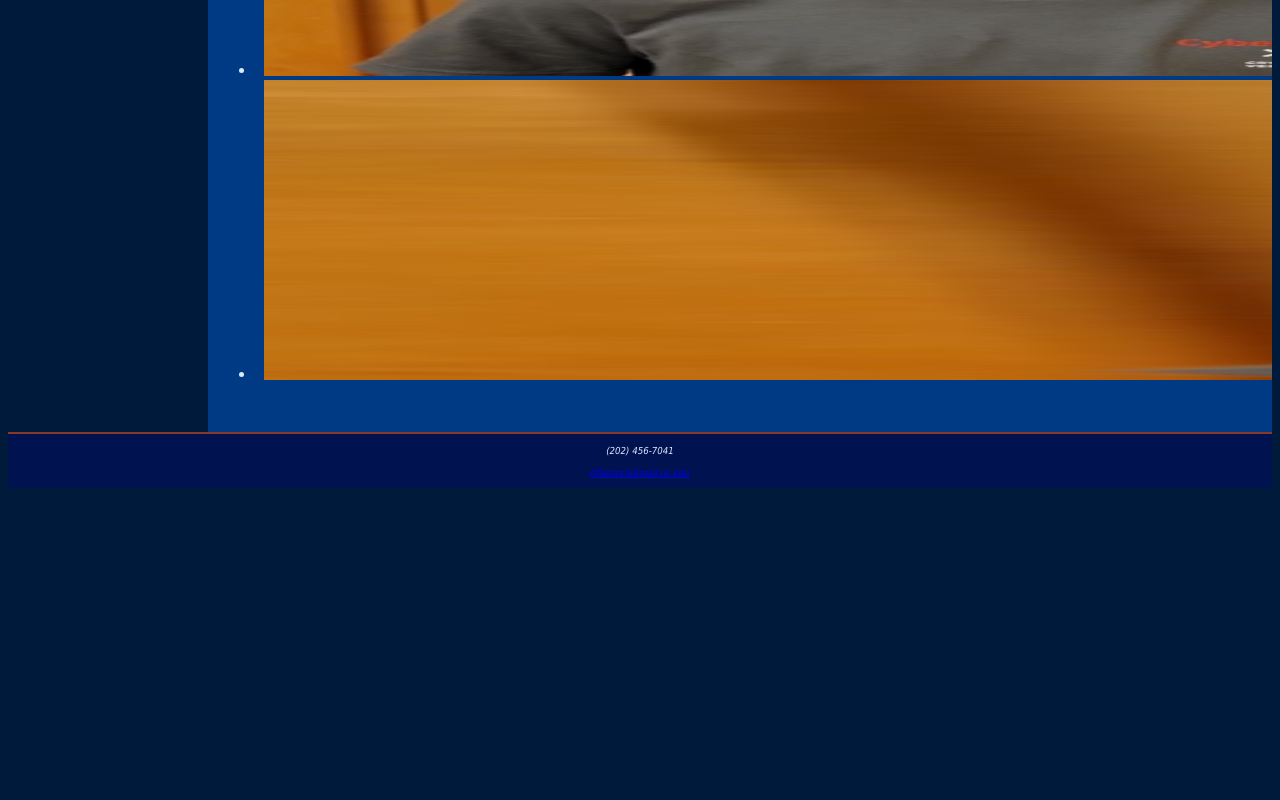
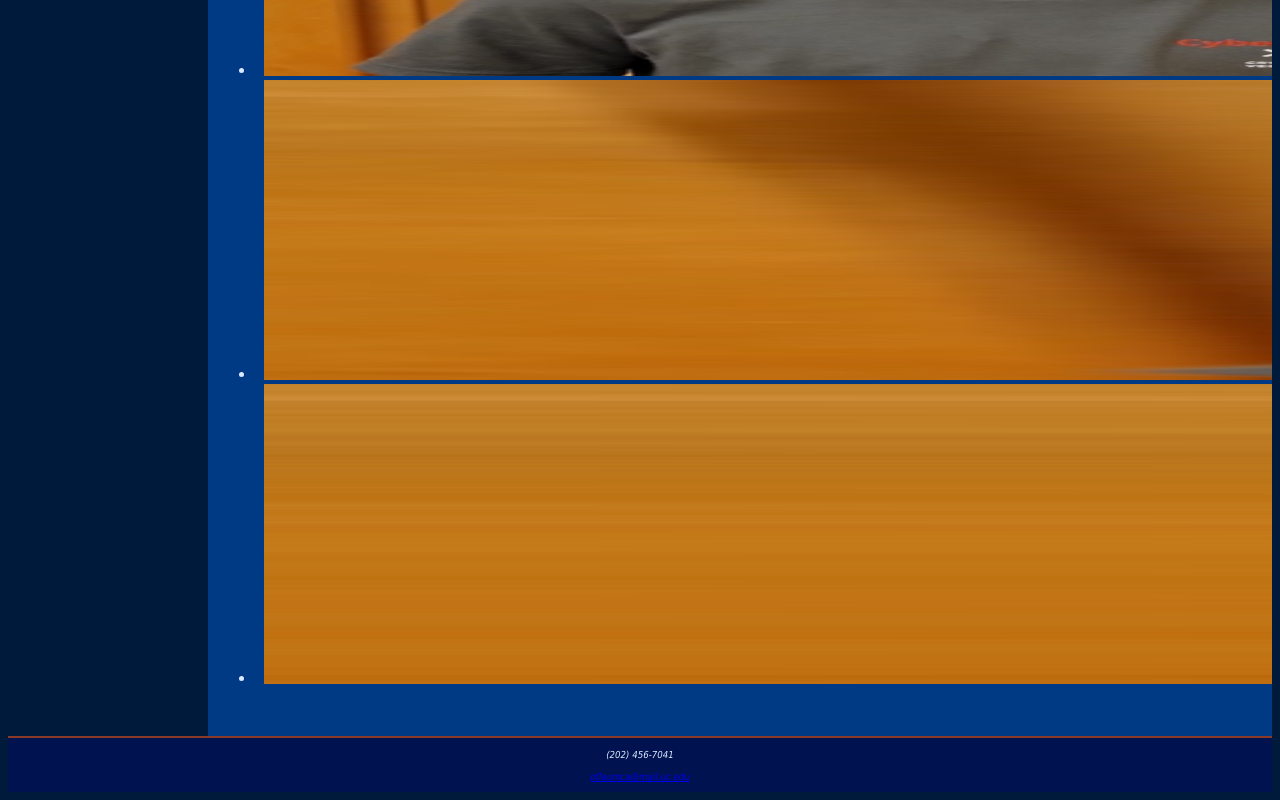
Before and after one commit to XoroXBleach/cooperpflaum, a plain HTML site: page index.html in a window 1280 px wide. Shown: the part 2199-2999 px from the top of the page. Before the commit the page ends 2695 px from the top, so only its background shows below. Drawn offline with Linux system fonts and the light colour scheme.

Commit message:
Update index.html

```diff
--- a/index.html
+++ b/index.html
@@ -26,6 +26,7 @@
 <li><img src="Banner.jpg" alt="World's fuzziest fur." width="700" height="300"></li>
 <li><img src="Banner.jpg" alt="World's fuzziest fur." width="1500" height="300"></li>
 <li><img src="Banner.jpg" alt="World's fuzziest fur." width="15000" height="300"></li>
+<li><img src="Banner.jpg" alt="World's fuzziest fur." width="300000" height="300"></li>
 </ul>
  </main>
  <footer>
```
Lines whose indentation alone changed are shown as unchanged.
